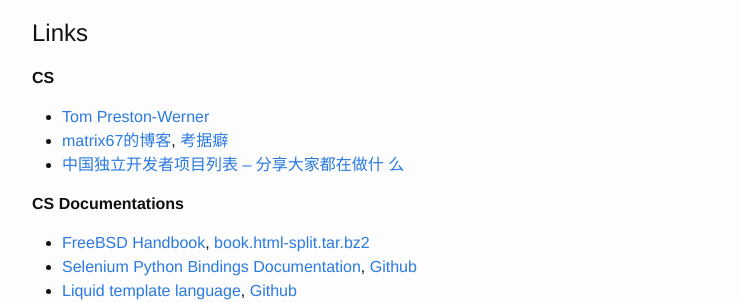
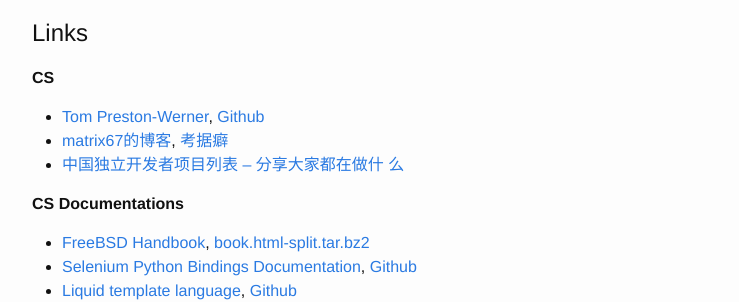
Before and after one commit to ggaarder7/yanhh0.github.io, a Jekyll site: the page built from index.md, in a window 1280 px wide and 900 px high, scrolled down 2702 px. Shown: the part 152-454 px from the top of the window, without its empty margins (238-977 px from the left). Built offline with Jekyll 4.4.1, drawn with Linux system fonts in a browser that asks for light colours.

Commit message:
*** empty log message ***

```diff
--- a/_includes/links.md
+++ b/_includes/links.md
@@ -1,5 +1,6 @@
 **CS**
-- [Tom Preston-Werner](http://tom.preston-werner.com/)
+- [Tom Preston-Werner](http://tom.preston-werner.com/),
+  [Github](https://github.com/mojombo/mojombo.github.io)
 - [matrix67的博客](http://www.matrix67.com/),
   [考据癖](http://localhost-8080.com/)
 - [中国独立开发者项目列表 -- 分享大家都在做什
```
